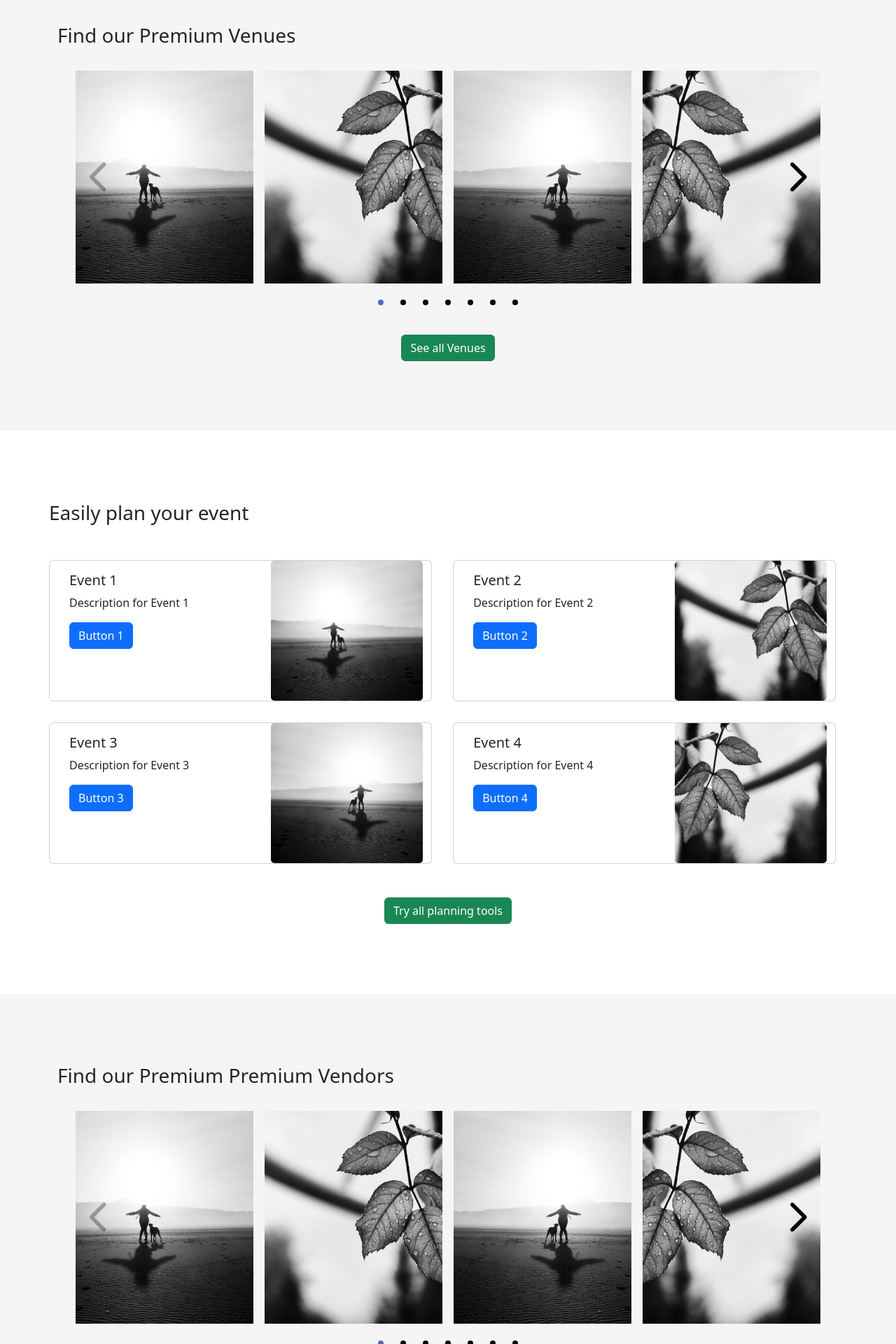
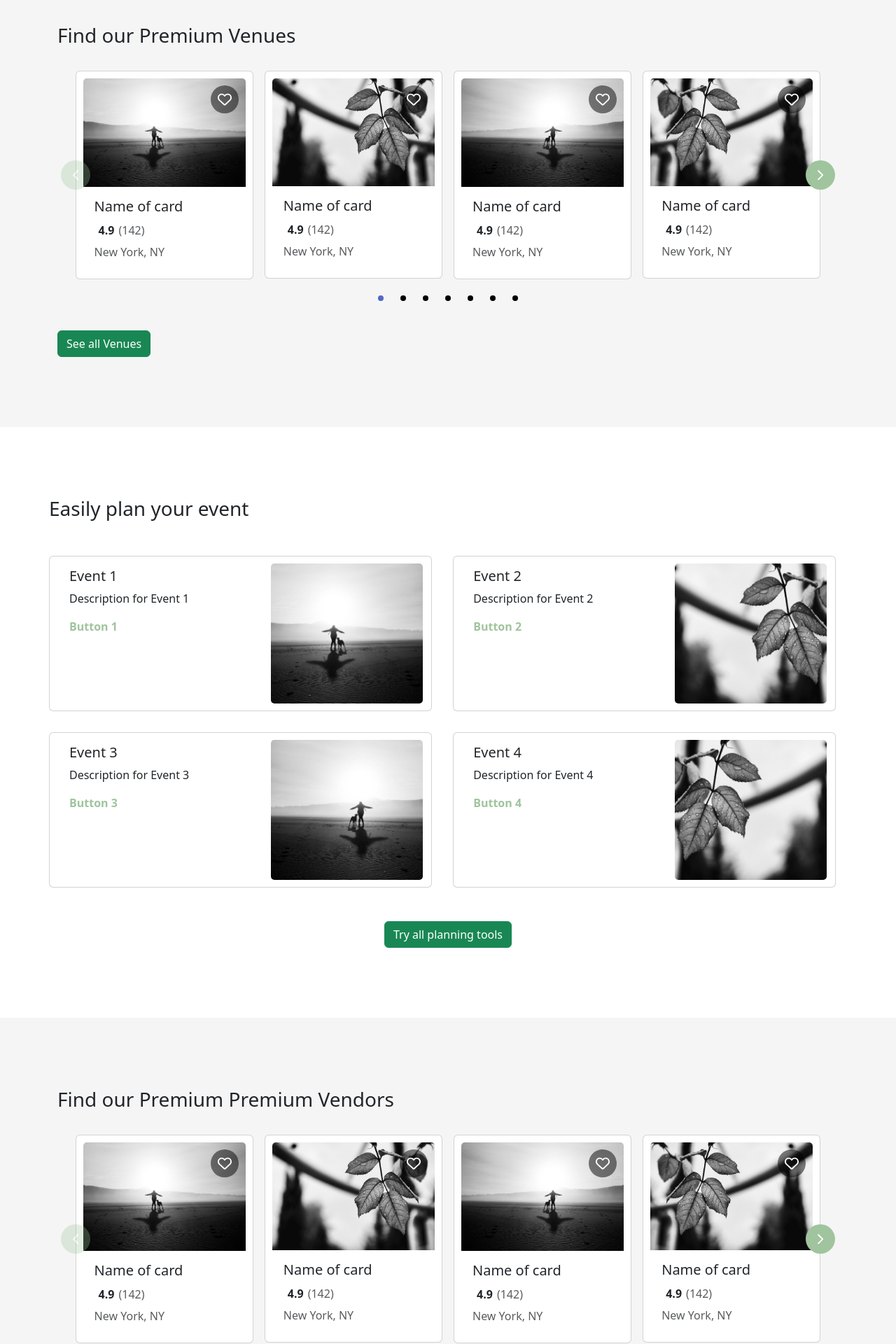
Before and after one commit to nob786/vendorapp, a React (Vite) app in the folder client/: page / in a window 1280 px wide. Shown: the part 500-2420 px from the top of the page at 70% size. Built offline with nearby package versions, Linux system fonts and the light colour scheme.

Commit message:
added cards in carousels

```diff
--- a/client/src/components/Carousel/Carousel.css
+++ b/client/src/components/Carousel/Carousel.css
@@ -5,6 +5,7 @@
 .embla {
   --slide-spacing: 1rem;
   --slide-size: 25%;
+  --slide-size-for-5: 20%;
   --slide-height: 19rem;
   padding: 1.6rem;
 }
@@ -31,6 +32,14 @@
 
 .embla__slide {
   flex: 0 0 var(--slide-size);
+  min-width: 0;
+  padding-left: var(--slide-spacing);
+  position: relative;
+}
+
+.embla__slide__vendors__by__country {
+  flex: 0 0 var(--slide-size-for-5);
+  /* flex: 0 0 20%; */
   min-width: 0;
   padding-left: var(--slide-spacing);
   position: relative;
@@ -132,7 +141,9 @@
 
 .embla__button {
   z-index: 1;
-  color: rgb(0, 0, 0);
+  color: rgb(255, 255, 255);
+  background-color: #A0C49D;
+  border-radius: 50%;
   position: absolute;
   display: flex;
   align-items: center;
@@ -140,16 +151,16 @@
   top: 50%;
   transform: translateY(-50%);
   cursor: pointer;
-  width: 4rem;
-  height: 4rem;
+  width: 42px;
+  height: 42px;
 }
 
 .embla__button--prev {
-  left: 1.6rem;
+  left: 0.3rem;
 }
 
 .embla__button--next {
-  right: 1.6rem;
+  right: 0.3rem;
 }
 
 .embla__button:disabled {
@@ -157,8 +168,8 @@
 }
 
 .embla__button__svg {
-  width: 65%;
-  height: 65%;
+  width: 34%;
+  height: 34%;
 }
 
 @media (max-width: 768px) {
@@ -168,6 +179,7 @@
   /* } */
   .embla {
     --slide-size: 80%;
+    --slide-size-for-5: 80%;
   }
 
   .embla__button--prev {
--- a/client/src/views/Homepage/HeroSection.jsx
+++ b/client/src/views/Homepage/HeroSection.jsx
@@ -7,10 +7,9 @@ const HeroSection = () => {
 
     const { width } = useWindowDimensions()
     return (
-        // <div>HeroSection</div>
         <Container fluid style={{ height: 'auto', padding: "0" }}>
             <Row className="h-100 col-12 g-0 flex-column-reverse flex-md-row">
-                <Col md={7} className="d-flex align-items-center justify-content-center" style={{ padding: "50px 0" }}>
+                <Col md={7} className="d-flex align-items-center justify-content-center" style={{ padding: "50px 20px" }}>
                     <div>
                         <div className='hero-text' style={{ maxWidth: "461px" }}>
                             <h1 className="text-left heading">Lectus auctor faucibus</h1>
@@ -19,7 +18,7 @@ const HeroSection = () => {
                         <div className="s003">
                             <Form>
                                 {width > 992 ?
-                                    <InputGroup>
+                                    <InputGroup className='flex-nowrap'>
                                         <div className='d-flex' style={{ border: "1px solid" }}>
                                             <FormControl className='shadow-none form-control' placeholder="Wedding Venues" style={{ outline: 0, border: "none", margin: "10px 0", borderRadius: "0", borderRight: "1px solid grey" }} />
                                             <FormControl className='shadow-none form-control' placeholder="in Where" style={{ border: "none", margin: "10px 0" }} />
@@ -38,24 +37,13 @@ const HeroSection = () => {
                                             Search
                                         </Button>
                                     </>
-                                    // <InputGroup>
-                                    //     {/* <div className='d-flex' style={{ border: "1px solid" }}> */}
-                                    //     <FormControl placeholder="Wedding Venues" style={{ margin: "10px 0", borderRadius: "0" }} />
-                                    //     <br />
-                                    //     <FormControl placeholder="in Where" style={{ margin: "10px 0" }} />
-                                    //     {/* </div> */}
-                                    //     <Button variant="success" size='lg'>
-                                    //         Search
-                                    //     </Button>
-                                    // </InputGroup>
-
                                 }
                             </Form>
                         </div>
                     </div>
                 </Col>
                 <Col md={5} className="d-flex" style={{ justifyContent: "right", paddingRight: "0" }}>
-                    <img src={heroImg} alt="Hero Image" style={{ maxWidth: "100%" }} />
+                    <img src={heroImg} alt="Hero Image" style={{ maxWidth: "100%", objectFit: "cover" }} />
                 </Col>
             </Row>
         </Container>
--- a/client/src/views/Homepage/PlanYourEvents.jsx
+++ b/client/src/views/Homepage/PlanYourEvents.jsx
@@ -57,10 +57,15 @@ const PlanYourEvents = () => {
                                             <Card.Body>
                                                 <Card.Title>{title}</Card.Title>
                                                 <Card.Text>{description}</Card.Text>
-                                                <Button variant="primary">{button}</Button>
+                                                {/* <Button variant="" style={{ color: "#A0C49D" }}>{button}</Button> */}
+                                                <div variant="" style={{ color: "#A0C49D" }}>
+                                                    <strong>
+                                                        {button}
+                                                    </strong>
+                                                </div>
                                             </Card.Body>
                                         </Col>
-                                        <Col sm={5}>
+                                        <Col sm={5} style={{ padding: "10px 0" }}>
                                             <Card.Img src={image} alt="Event" style={{ height: "200px", objectFit: "cover" }} />
                                         </Col>
                                     </Row>
--- a/client/src/views/Homepage/PremiumVendors.jsx
+++ b/client/src/views/Homepage/PremiumVendors.jsx
@@ -1,5 +1,8 @@
-import { Button, Container } from "react-bootstrap"
+import { Button, Card, Container } from "react-bootstrap"
 import EmblaCarousel from "../../components/Carousel/Carousel"
+import imageByIndex from "../../components/Carousel/ImagesByIndex"
+import { FontAwesomeIcon } from "@fortawesome/react-fontawesome"
+import { faHeart } from "@fortawesome/free-regular-svg-icons"
 
 const PremiumVendors = () => {
     const OPTIONS = { slidesToScroll: 'auto', containScroll: 'trimSnaps' }
@@ -7,11 +10,41 @@ const PremiumVendors = () => {
     const SLIDE_COUNT = 25
     const SLIDES = Array.from(Array(SLIDE_COUNT).keys())
 
+    const componentToRender = (index) => {
+        return (
+            <div className="embla__slide" key={index} >
+                <Card style={{ padding: "10px" }}>
+                    <Card.Img variant="top" src={imageByIndex(index)} />
+                    <Card.Body>
+                        <div class="position-absolute" style={{ top: "20px", right: "20px" }}>
+                            <div className="d-flex align-items-center justify-content-center"
+                                style={{ background: "#00000080", width: "40px", height: "40px", borderRadius: "50%" }}>
+                                <FontAwesomeIcon icon={faHeart} size="lg" style={{ color: "#fff", }} />
+                            </div>
+                        </div>
+
+                        <Card.Title style={{ margin: "0" }}>Name of card</Card.Title>
+                        <Card.Text style={{ margin: "10px 0 7px 0" }}>
+                            <div className="d-flex align-items-center">
+                                <FontAwesomeIcon icon="fa-solid fa-star" style={{ color: "#f0be41", }} />
+                                <span className="d-flex align-items-center" style={{ margin: "0 6px" }}><strong> 4.9 </strong></span>
+                                <span className="d-flex align-items-center text-muted">(142)</span>
+                            </div>
+                        </Card.Text>
+                        <Card.Text className="text-muted">
+                            New York, NY
+                        </Card.Text>
+                    </Card.Body>
+                </Card>
+            </div>
+        )
+    }
+
     return (
         <Container fluid style={{ padding: "100px 0", backgroundColor: "#F5F5F5" }}>
             <Container >
                 <h3>Find our Premium Premium Vendors</h3>
-                <EmblaCarousel slides={SLIDES} options={OPTIONS} />
+                <EmblaCarousel slides={SLIDES} options={OPTIONS} componentToRender={componentToRender} />
                 <div className="d-flex justify-content-center mt-5">
                     <Button variant="success" type="submit">See all Vendors</Button>
                 </div>
--- a/client/src/views/Homepage/PremiumVenues.jsx
+++ b/client/src/views/Homepage/PremiumVenues.jsx
@@ -1,5 +1,8 @@
-import { Button, Container } from "react-bootstrap"
+import { Button, Card, Container } from "react-bootstrap"
 import EmblaCarousel from "../../components/Carousel/Carousel"
+import imageByIndex from "../../components/Carousel/ImagesByIndex"
+import { FontAwesomeIcon } from "@fortawesome/react-fontawesome"
+import { faHeart } from '@fortawesome/free-regular-svg-icons'
 
 const PremiumVenues = () => {
     const OPTIONS = { slidesToScroll: 'auto', containScroll: 'trimSnaps' }
@@ -7,21 +10,42 @@ const PremiumVenues = () => {
     const SLIDE_COUNT = 25
     const SLIDES = Array.from(Array(SLIDE_COUNT).keys())
 
-//     <div className="embla__slide" key={index}>
-//     <img
-//       className="embla__slide__img"
-//       src={imageByIndex(index)}
-//       alt="Your alt text"
-//     />
-//     <h4>Country</h4>
-//   </div>
+    const componentToRender = (index) => {
+        return (
+            <div className="embla__slide" key={index} >
+                <Card style={{ padding: "10px" }}>
+                    <Card.Img variant="top" src={imageByIndex(index)} />
+                    <Card.Body>
+                        <div class="position-absolute" style={{ top: "20px", right: "20px" }}>
+                            <div className="d-flex align-items-center justify-content-center"
+                                style={{ background: "#00000080", width: "40px", height: "40px", borderRadius: "50%" }}>
+                                <FontAwesomeIcon icon={faHeart} size="lg" style={{ color: "#fff", }} />
+                            </div>
+                        </div>
+
+                        <Card.Title style={{ margin: "0" }}>Name of card</Card.Title>
+                        <Card.Text style={{ margin: "10px 0 7px 0" }}>
+                            <div className="d-flex align-items-center">
+                                <FontAwesomeIcon icon="fa-solid fa-star" style={{ color: "#f0be41", }} />
+                                <span className="d-flex align-items-center" style={{ margin: "0 6px" }}><strong> 4.9 </strong></span>
+                                <span className="d-flex align-items-center text-muted">(142)</span>
+                            </div>
+                        </Card.Text>
+                        <Card.Text className="text-muted">
+                            New York, NY
+                        </Card.Text>
+                    </Card.Body>
+                </Card>
+            </div>
+        )
+    }
 
     return (
         <Container fluid style={{ padding: "100px 0", backgroundColor: "#F5F5F5" }}>
             <Container >
                 <h3>Find our Premium Venues</h3>
-                <EmblaCarousel slides={SLIDES} options={OPTIONS} />
-                <div className="d-flex justify-content-center mt-5">
+                <EmblaCarousel slides={SLIDES} options={OPTIONS} componentToRender={componentToRender} />
+                <div className="d-flex justify-content-left mt-5">
                     <Button variant="success" type="submit">See all Venues</Button>
                 </div>
             </Container>
--- a/client/src/views/Homepage/VendorsByCOuntry.jsx
+++ b/client/src/views/Homepage/VendorsByCOuntry.jsx
@@ -10,7 +10,7 @@ const VendorsByCountry = () => {
 
     const componentToRender = (index) => {
         return (
-            <div className="embla__slide" key={index}>
+            <div className="embla__slide__vendors__by__country" key={index}>
                 <img
                     className="embla__slide__img"
                     src={imageByIndex(index)}
```
